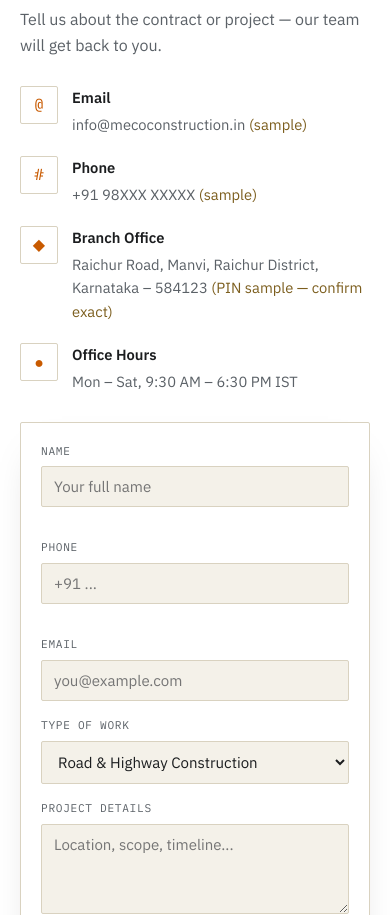
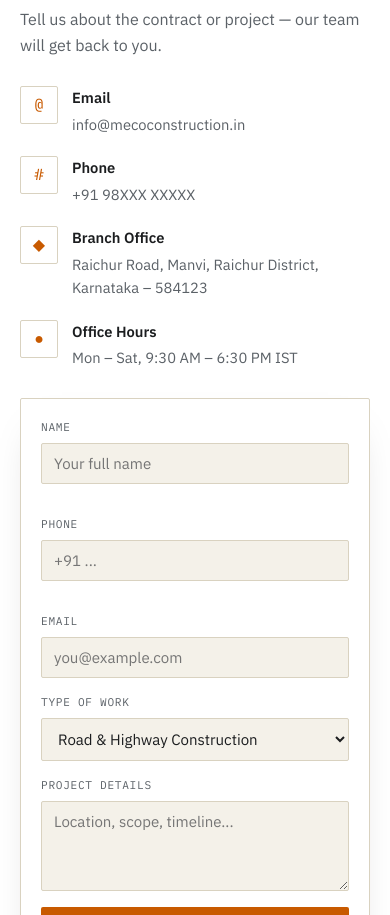
Before and after one commit to aatmatatvam-ai/meco_construction_and_infrastructure, a plain HTML site: page index.html in a window 390 px wide. Shown: the part 6910-7825 px from the top of the page. Drawn offline with nearby package versions, Linux system fonts and the light colour scheme.

Commit message:
Drop (sample) placeholder tags from the contact section
The email, phone and address values are still placeholders to
replace with real details, but the visible "(sample)" labels
cluttered the Get in Touch section.

Co-Authored-By: Claude Sonnet 5 <noreply@anthropic.com>

```diff
--- a/index.html
+++ b/index.html
@@ -480,7 +480,6 @@
   }
   .contact-item h3 { font-family: 'IBM Plex Sans', sans-serif; text-transform: none; font-size: 0.92rem; font-weight: 600; letter-spacing: 0; margin-bottom: 3px; }
   .contact-item p { margin: 0; color: var(--text-dim); font-size: 0.92rem; }
-  .contact-item .ph { color: var(--accent-2); }
 
   form.quote {
     background: var(--surface);
@@ -796,21 +795,21 @@
             <div class="ic">@</div>
             <div>
               <h3>Email</h3>
-              <p>info@mecoconstruction.in <span class="ph">(sample)</span></p>
+              <p>info@mecoconstruction.in</p>
             </div>
           </div>
           <div class="contact-item">
             <div class="ic">#</div>
             <div>
               <h3>Phone</h3>
-              <p>+91 98XXX XXXXX <span class="ph">(sample)</span></p>
+              <p>+91 98XXX XXXXX</p>
             </div>
           </div>
           <div class="contact-item">
             <div class="ic">&#9670;</div>
             <div>
               <h3>Branch Office</h3>
-              <p>Raichur Road, Manvi, Raichur District, Karnataka &ndash; 584123 <span class="ph">(PIN sample &mdash; confirm exact)</span></p>
+              <p>Raichur Road, Manvi, Raichur District, Karnataka &ndash; 584123</p>
             </div>
           </div>
           <div class="contact-item">
```
